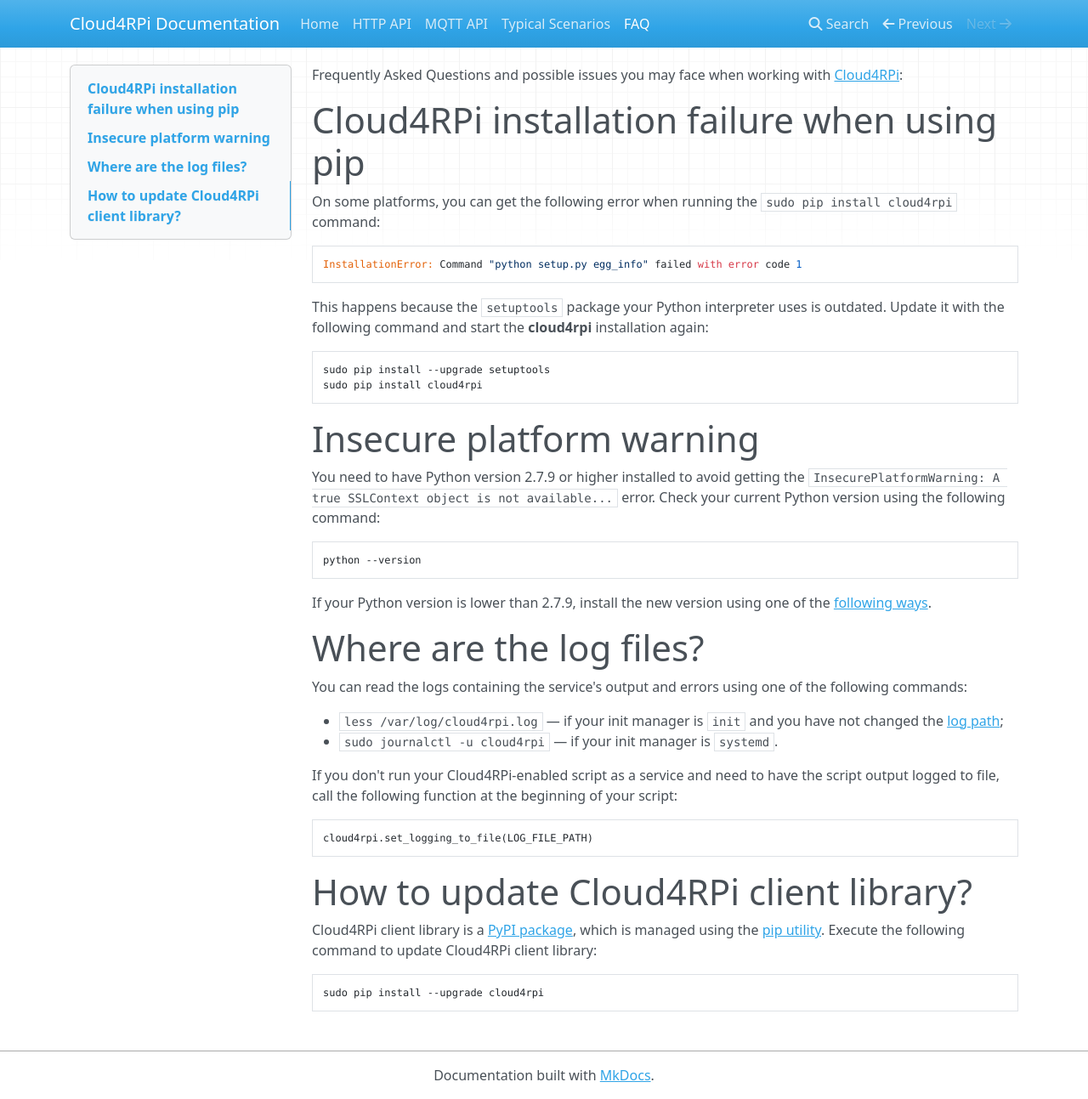
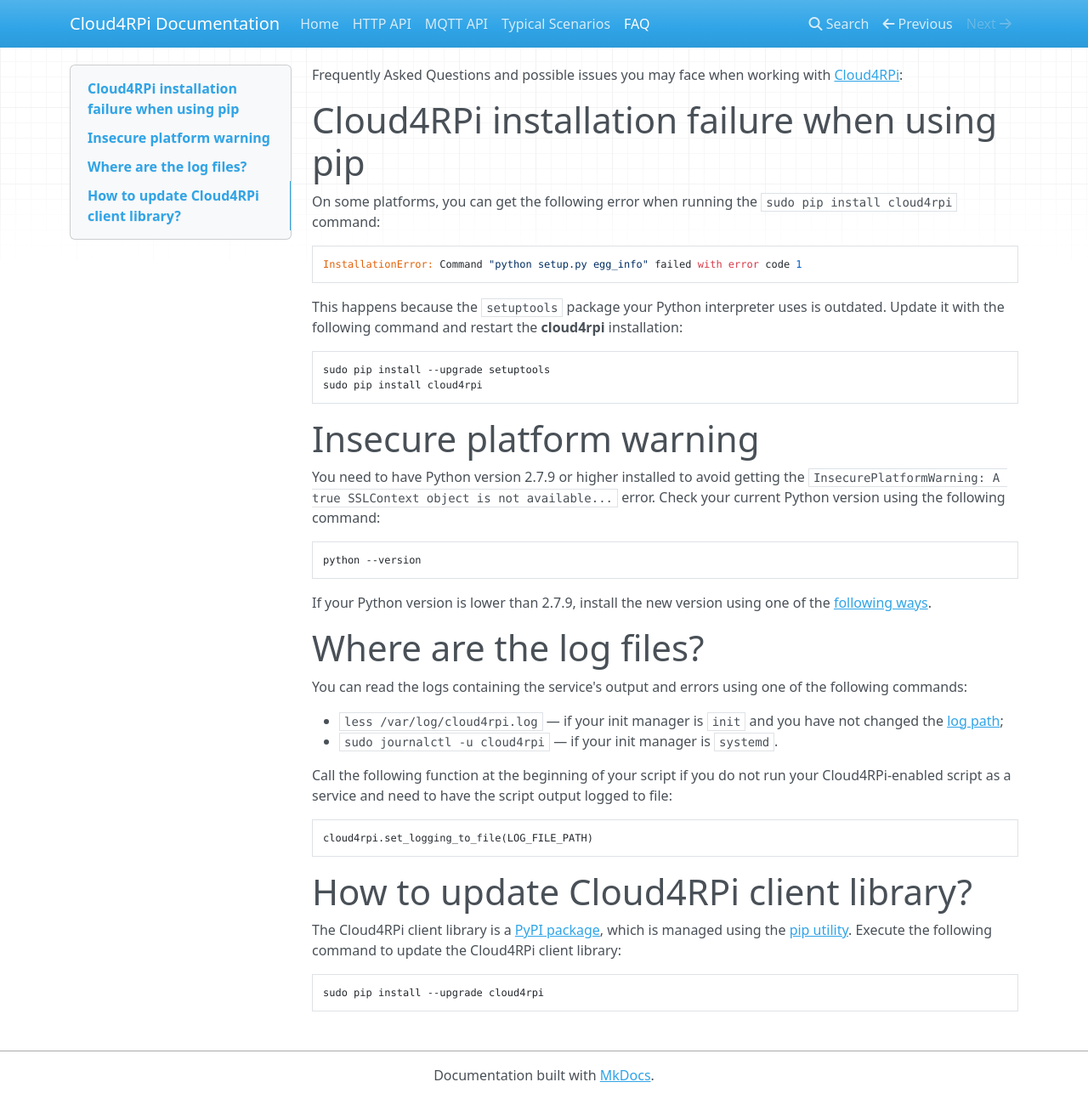
Before and after one commit to cloud4rpi/docs, an MkDocs documentation site: the page built from docs/faq.md, in a window 1280 px wide and 1293 px high. Shown: the whole window at 85% size. Built offline with MkDocs 1.6.1, drawn with Linux system fonts in a browser that asks for light colours; nearby versions of some CDN libraries; old or Windows-style settings are respelled for this version of MkDocs.

Commit message:
Dirk's check 2

````diff
--- a/docs/faq.md
+++ b/docs/faq.md
@@ -8,7 +8,7 @@
 InstallationError: Command "python setup.py egg_info" failed with error code 1
 ```
 
-This happens because the `setuptools` package your Python interpreter uses is outdated. Update it with the following command and start the **cloud4rpi** installation again:
+This happens because the `setuptools` package your Python interpreter uses is outdated. Update it with the following command and restart the **cloud4rpi** installation:
 
 ```sh
 sudo pip install --upgrade setuptools
@@ -32,7 +32,7 @@
 * `less /var/log/cloud4rpi.log` — if your init manager is `init` and you have not changed the [log path](https://github.com/cloud4rpi/cloud4rpi/blob/master/service_install.sh#L54);
 * `sudo journalctl -u cloud4rpi` — if your init manager is `systemd`.
 
-If you don't run your Cloud4RPi-enabled script as a service and need to have the script output logged to file, call the following function at the beginning of your script:
+Call the following function at the beginning of your script if you do not run your Cloud4RPi-enabled script as a service and need to have the script output logged to file:
 
 ```python
 cloud4rpi.set_logging_to_file(LOG_FILE_PATH)
@@ -40,7 +40,7 @@
 
 # How to update Cloud4RPi client library?
 
-Cloud4RPi client library is a [PyPI package](https://pypi.python.org/pypi/cloud4rpi), which is managed using the [pip utility](https://pip.pypa.io/en/stable/). Execute the following command to update Cloud4RPi client library:
+The Cloud4RPi client library is a [PyPI package](https://pypi.python.org/pypi/cloud4rpi), which is managed using the [pip utility](https://pip.pypa.io/en/stable/). Execute the following command to update the Cloud4RPi client library:
 
 ```sh
 sudo pip install --upgrade cloud4rpi
````
